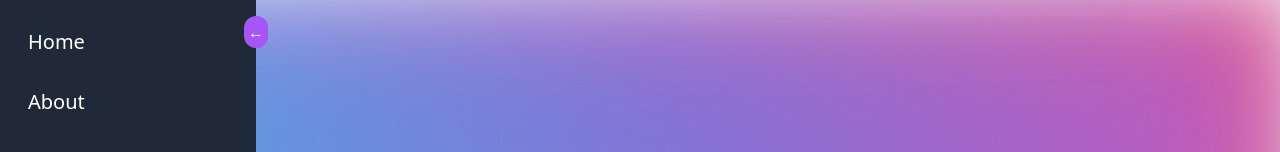
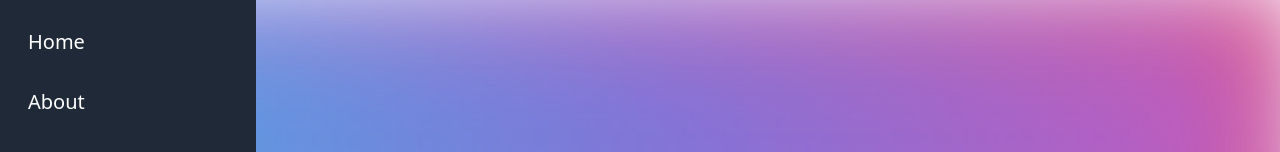
Before and after one commit to Nycthera/portfolio-main, a React (Vite) app: page / in a window 1280 px wide. Shown: the top 152 px of the page. Built offline with nearby package versions, Linux system fonts and the light colour scheme.

Commit message:
removed collaspe button to fix bug

```diff
--- a/src/components/Sidebar/Sidebar.jsx
+++ b/src/components/Sidebar/Sidebar.jsx
@@ -21,15 +21,7 @@ const Sidebar = () => {
         isCollapsed ? "w-16" : "w-64"
       }`}
     >
-      {/* Toggle Button */}
-      <button
-        onClick={toggleSidebar}
-        className={`absolute top-4 right-[-12px] transform bg-purple-500 text-white p-1 rounded-full focus:outline-none hover:bg-purple-700 transition-transform duration-300 ${
-          isCollapsed ? "translate-x-6" : "translate-x-0"
-        }`}
-      >
-        {isCollapsed ? "→" : "←"}
-      </button>
+
 
       {/* Menu Items */}
       <ul className="space-y-4 p-5">
```
